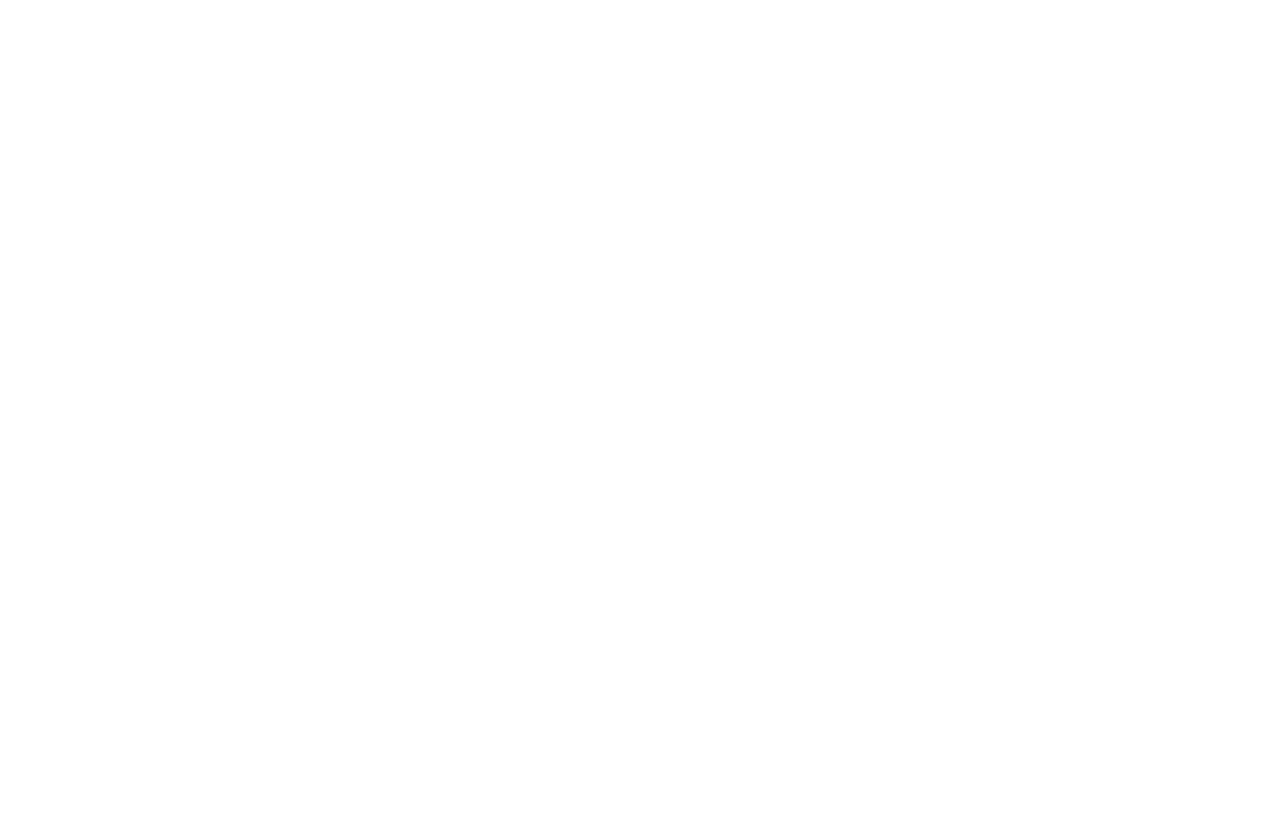
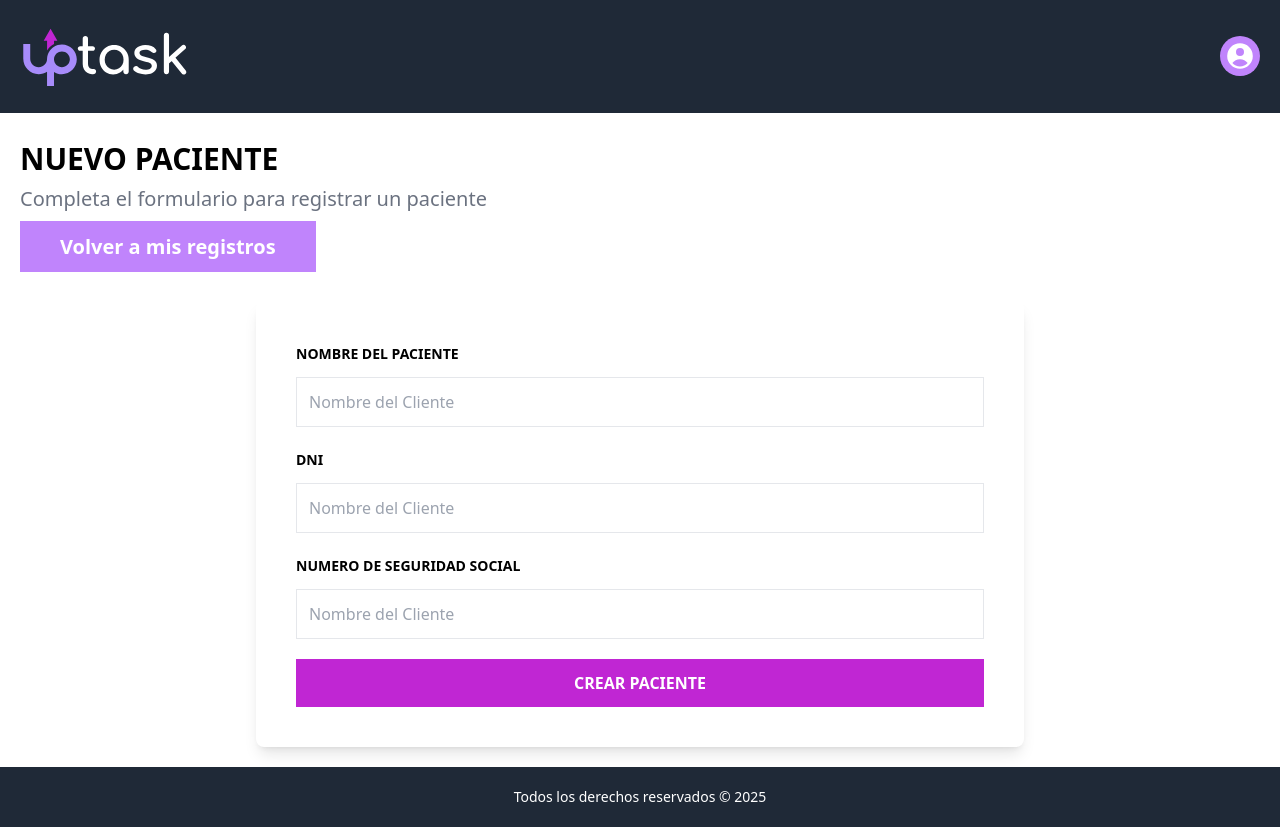
Before and after one commit to francocsanchez/odonto-front, a React app: page /pacientes/create in a window 1280 px wide. Before the commit this address had no page. Before the commit the page ends 800 px from the top, so only its background shows below. Built offline with nearby package versions, Linux system fonts and the light colour scheme; the HTML template or start-up script is replaced by a standard one.

Commit message:
Form & Error Form

```diff
--- a/package.json
+++ b/package.json
@@ -15,6 +15,7 @@
     "@tailwindcss/vite": "^4.1.10",
     "react": "^19.1.0",
     "react-dom": "^19.1.0",
+    "react-hook-form": "^7.57.0",
     "react-router-dom": "^7.6.2"
   },
   "devDependencies": {
--- /dev/null
+++ b/src/components/ErrorMessage.tsx
@@ -0,0 +1,3 @@
+export default function ErrorMessage({ children }: { children?: React.ReactNode }) {
+  return <div className="text-center my-4 bg-red-100 text-red-600 font-bold p-3 uppercase text-sm">{children}</div>;
+}
--- /dev/null
+++ b/src/components/pacientes/PacienteForm.tsx
@@ -0,0 +1,71 @@
+import type { UseFormRegister, FieldErrors } from "react-hook-form";
+import ErrorMessage from "../ErrorMessage";
+
+type PacienteFormProps = {
+  register: UseFormRegister<{
+    fullName: string;
+    dni: string;
+    number_social: string;
+  }>;
+  errors: FieldErrors<{
+    fullName: string;
+    dni: string;
+    number_social: string;
+  }>;
+};
+export default function PacienteForm({ errors, register }: PacienteFormProps) {
+  return (
+    <>
+      <div className="mb-5 space-y-3">
+        <label htmlFor="fullName" className="text-sm uppercase font-bold">
+          Nombre del Paciente
+        </label>
+        <input
+          id="projectName"
+          className="w-full p-3  border border-gray-200"
+          type="text"
+          placeholder="Nombre del Cliente"
+          {...register("fullName", {
+            required: "El nombre del paciente es obligatorio",
+          })}
+        />
+
+        {errors.fullName && <ErrorMessage>{errors.fullName.message}</ErrorMessage>}
+      </div>
+
+      <div className="mb-5 space-y-3">
+        <label htmlFor="dni" className="text-sm uppercase font-bold">
+          DNI
+        </label>
+        <input
+          id="dni"
+          className="w-full p-3  border border-gray-200"
+          type="text"
+          placeholder="Nombre del Cliente"
+          {...register("dni", {
+            required: "El DNI es obligatorio",
+          })}
+        />
+
+        {errors.dni && <ErrorMessage>{errors.dni.message}</ErrorMessage>}
+      </div>
+
+      <div className="mb-5 space-y-3">
+        <label htmlFor="number_social" className="text-sm uppercase font-bold">
+          Numero de Seguridad Social
+        </label>
+        <input
+          id="number_social"
+          className="w-full p-3  border border-gray-200"
+          type="text"
+          placeholder="Nombre del Cliente"
+          {...register("number_social", {
+            required: "El Numero de Seguridad Social es obligatorio",
+          })}
+        />
+
+        {errors.number_social && <ErrorMessage>{errors.number_social.message}</ErrorMessage>}
+      </div>
+    </>
+  );
+}
--- a/src/router.tsx
+++ b/src/router.tsx
@@ -2,6 +2,7 @@
 import AppLayout from "@layouts/AppLayout";
 import DashboardView from "@views/DashboardView";
 import CrearRegistro from "@views/registros/CrearRegistro";
+import CreatePaciente from "@/views/pacientes/CreatePaciente";
 
 export default function Router() {
   return (
@@ -10,6 +11,7 @@
         <Route element={<AppLayout />}>
           <Route path="/" element={<DashboardView />} index />
           <Route path="/registros/create" element={<CrearRegistro />} />
+          <Route path="/pacientes/create" element={<CreatePaciente />} />
         </Route>
       </Routes>
     </BrowserRouter>
--- a/src/views/DashboardView.tsx
+++ b/src/views/DashboardView.tsx
@@ -2,15 +2,15 @@
 export default function DashboardView() {
   return (
     <>
-      <h1 className="text-3xl font-black uppercase">Mis registros</h1>
-      <p className=" text-xl font-light text-gray-500 mt-2">Registra todas tus atenciones</p>
+      <h1 className="text-3xl font-black uppercase">Administracion</h1>
+      <p className=" text-xl font-light text-gray-500 mt-2">Panel administrativo</p>
 
       <nav className="my-5">
         <Link
-          to="/registros/create"
+          to="/pacientes/create"
           className="bg-purple-400 hover:bg-purple-500 transition-colors px-10 py-3 text-white text-xl font-bold cursor-pointer"
         >
-          Crear nuevo registro
+          Crear nuevo paciente
         </Link>
       </nav>
     </>
--- /dev/null
+++ b/src/views/pacientes/CreatePaciente.tsx
@@ -0,0 +1,43 @@
+import { Link } from "react-router-dom";
+import { useForm } from "react-hook-form";
+import PacienteForm from "@components/pacientes/PacienteForm";
+
+export default function CreatePaciente() {
+  const initialValues = {
+    fullName: "",
+    dni: "",
+    number_social: "",
+  };
+
+  const {
+    register,
+    handleSubmit,
+    formState: { errors },
+  } = useForm({ defaultValues: initialValues });
+
+  const handleFormSubmit = (data: any) => {
+    console.log("Form submitted with data:", data);
+  };
+  return (
+    <>
+      <h1 className="text-3xl font-black uppercase">Nuevo paciente</h1>
+      <p className=" text-xl font-light text-gray-500 mt-2">Completa el formulario para registrar un paciente</p>
+
+      <nav className="my-5">
+        <Link to="/" className="bg-purple-400 hover:bg-purple-500 transition-colors px-10 py-3 text-white text-xl font-bold cursor-pointer">
+          Volver a mis registros
+        </Link>
+      </nav>
+      <div className="max-w-3xl mx-auto">
+        <form className=" mt-10 bg-white shadow-lg p-10 rounded-lg" onSubmit={handleSubmit(handleFormSubmit)} noValidate>
+          <PacienteForm register={register} errors={errors} />
+          <input
+            type="submit"
+            value="Crear paciente"
+            className="bg-fuchsia-600 hover:bg-fuchsia-700 w-full p-3 text-white uppercase font-bold cursor-pointer transition-colors"
+          />
+        </form>
+      </div>
+    </>
+  );
+}
```
Also changed, not shown: 1 other file (tests, documents, lock files or other folders).
